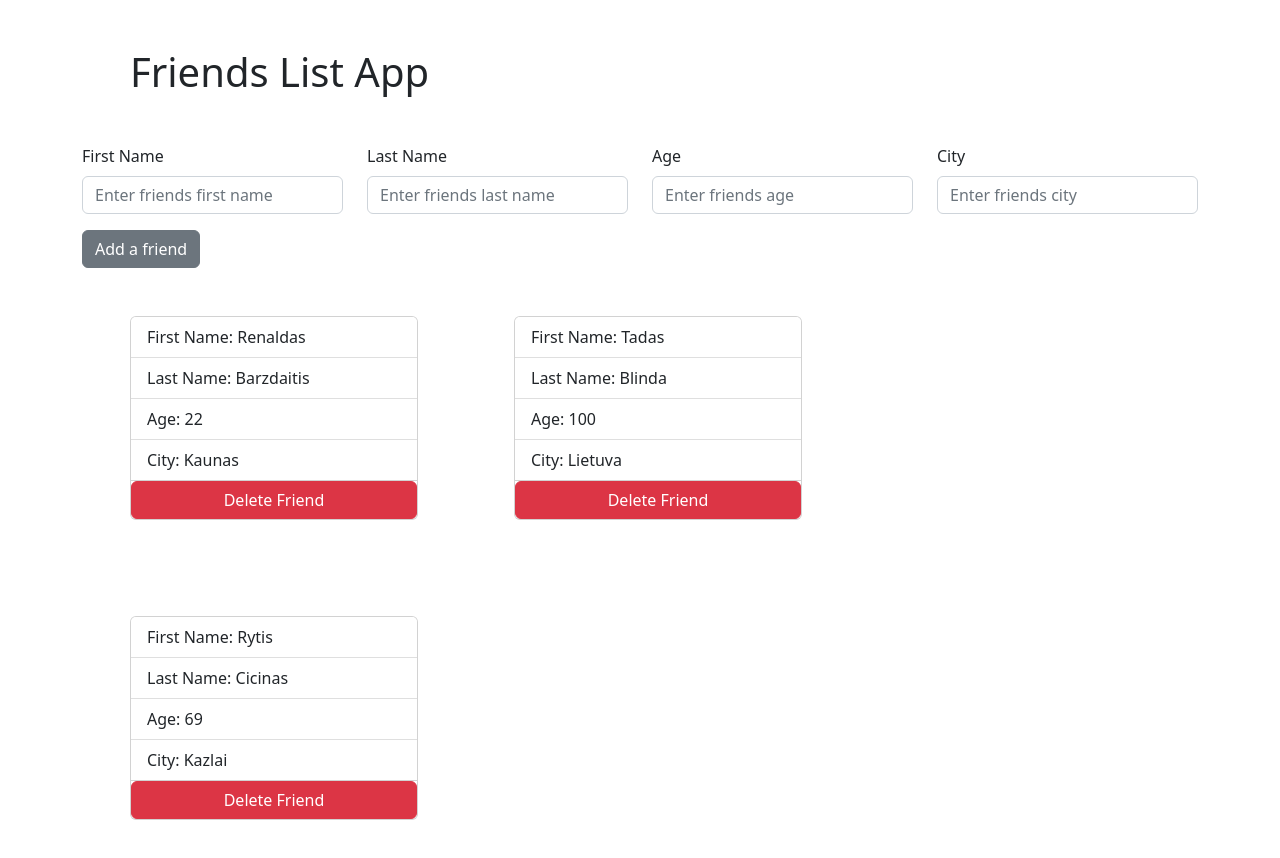
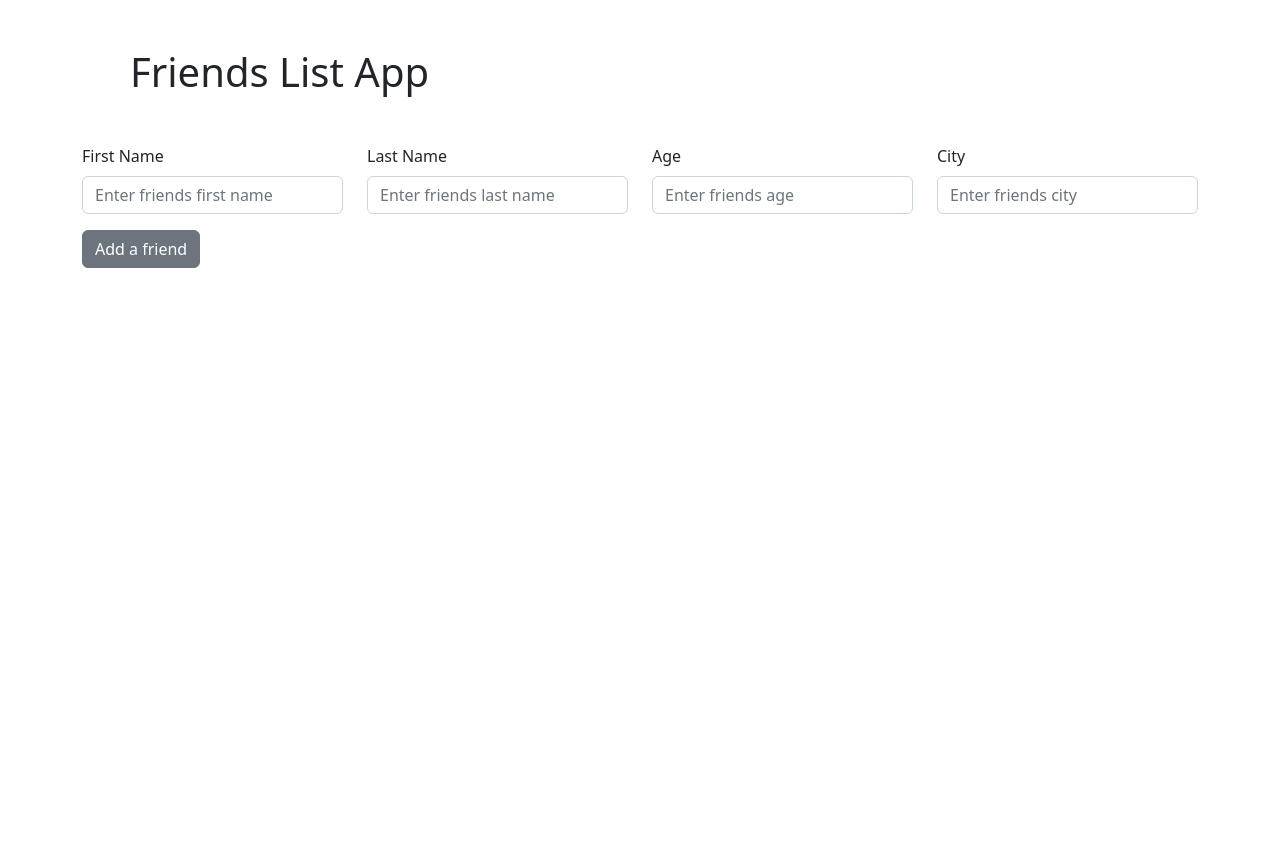
Before and after one commit to renaldas112/friends-list-app, a React (Create React App) app: page / in a window 1280 px wide. Shown: the top 858 px of the page. After the commit the page ends 800 px from the top, so only its background shows below. Built offline with nearby package versions, Linux system fonts and the light colour scheme.

Commit message:
feat: fixed input clear on submit

```diff
--- a/src/App.js
+++ b/src/App.js
@@ -19,29 +19,7 @@ export class FriendForm extends Component {
   constructor(props) {
     super(props);
     this.state = {
-      friends: [
-        {
-          id: "1",
-          firstName: "Renaldas",
-          lastName: "Barzdaitis",
-          age: 22,
-          city: "Kaunas",
-        },
-        {
-          id: "2",
-          firstName: "Tadas",
-          lastName: "Blinda",
-          age: 100,
-          city: "Lietuva",
-        },
-        {
-          id: "3",
-          firstName: "Rytis",
-          lastName: "Cicinas",
-          age: 69,
-          city: "Kazlai",
-        },
-      ],
+      friends: [],
       firstName: "",
       lastName: "",
       age: "",
@@ -50,6 +28,7 @@ export class FriendForm extends Component {
     this.handleInputChange = this.handleInputChange.bind(this);
     this.handleAddFriend = this.handleAddFriend.bind(this);
     this.handleDeleteFriend = this.handleDeleteFriend.bind(this);
+    this.handleSubmit = this.handleSubmit.bind(this);
   }
 
   handleInputChange(e) {
@@ -57,8 +36,9 @@ export class FriendForm extends Component {
     this.setState({ [e.target.id]: e.target.value });
   }
 
-  handleAddFriend() {
-    const rand = toString(1 + Math.random() * (100 - 1));
+  handleAddFriend(e) {
+    e.preventDefault();
+    const rand = String(Math.floor(1 + Math.random() * (10000 - 1)));
     this.setState((prevState) => ({
       friends: [
         ...prevState.friends,
@@ -75,13 +55,24 @@ export class FriendForm extends Component {
 
   handleDeleteFriend(e) {
     const id = e.target.id;
-    const filteredFriends = this.state.friends.filter((friend) => friend.id !== id);
+    const filteredFriends = this.state.friends.filter(
+      (friend) => friend.id !== id
+    );
 
     this.setState((state) => ({
       ...state,
-      friends: filteredFriends
-    }))
+      friends: filteredFriends,
+    }));
   }
+
+  handleSubmit = (e) => {
+    this.setState({
+      firstName: "",
+      lastName: "",
+      age: "",
+      city: "",
+    });
+  };
 
   render() {
     return (
@@ -147,7 +138,15 @@ export class FriendForm extends Component {
                 </FormGroup>
               </Col>
             </Row>
-            <Button onClick={this.handleAddFriend}>Add a friend</Button>
+            <Button
+              type="submit"
+              onClick={(e) => {
+                this.handleAddFriend(e);
+                this.handleSubmit();
+              }}
+            >
+              Add a friend
+            </Button>
           </Form>
         </Container>
         <Container className="d-flex flex-wrap">
```
